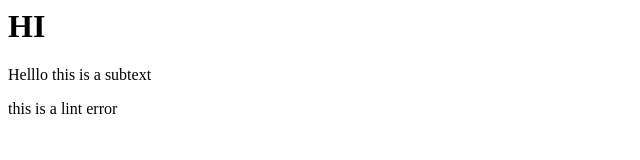
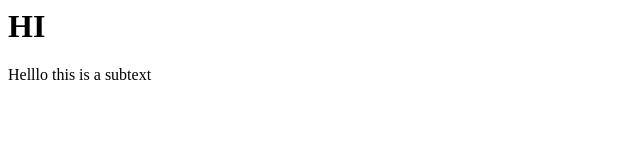
Before and after one commit to ATS527/git_ust_repo, a website: page index.html in a window 1280 px wide. Shown: the whole page, without its empty margins (0-640 px from the left). Drawn offline with Linux system fonts and the light colour scheme.

```diff
--- a/index.html
+++ b/index.html
@@ -2,4 +2,8 @@
 <p>Helllo this is a subtext</p>
 
 <p></p>
-<p>this is a lint error<p>
+
+
+<script>
+    console.log("sign in functionality");
+</script>
```
